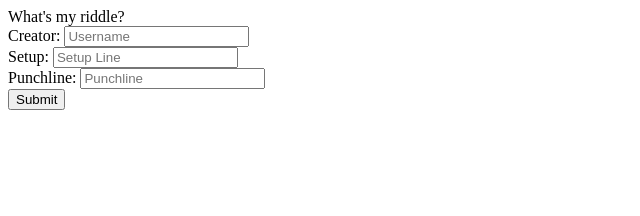
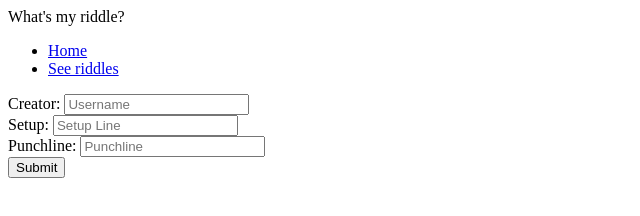
Before and after one commit to bizzmichelson/mean_riddler, a website: page public/index.html in a window 1280 px wide. Shown: the whole page, without its empty margins (0-640 px from the left). Drawn offline with Linux system fonts and the light colour scheme; no server answers.

Commit message:
Alicia, Sarah, Alex, Eric... GUNS AND DOM STUFF... Bizz, Millie, Sam, Katie, Evan

```diff
--- a/public/index.html
+++ b/public/index.html
@@ -16,8 +16,16 @@
 <body ng-app="myApp">
     <header>What's my riddle?</header>
 
-
-
+    <div class="navbar">
+        <ul>
+            <li>
+                <a href="#">Home</a>
+            </li>
+            <li>
+                <a href="#!/riddle">See riddles</a>
+            </li>
+        </ul>
+    </div>
 
     <ng-view>
 
--- a/public/scripts/controllers/riddle.controller.js
+++ b/public/scripts/controllers/riddle.controller.js
@@ -1,6 +1,6 @@
 myApp.controller('RiddleController', function(RiddleService){ // $http? !!!!!!!
     var vm = this;
-
+    RiddleService.getRiddles();
     console.log('RiddleController');
 
     vm.addRiddle = function(){
```
